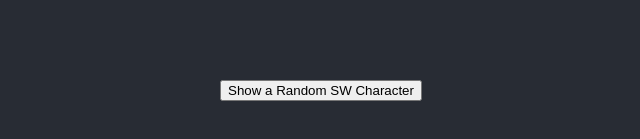
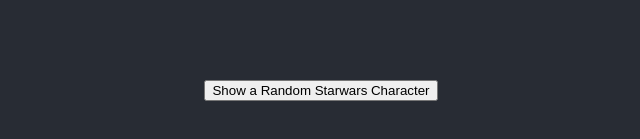
Before and after one commit to jaafari-R/Starwars-Random-Character-Viewer, a React (Create React App) app: page / in a window 1280 px wide. Shown: the part 315-454 px from the top of the page, without its empty margins (319-959 px from the left). Built offline with nearby package versions, Linux system fonts and the light colour scheme.

Commit message:
used a github api to retrieve Characters and added charecters images

```diff
--- a/src/StarwarsRandCharacter.js
+++ b/src/StarwarsRandCharacter.js
@@ -7,34 +7,31 @@
         super();
 
         this.state = {
+            image: '',
             name: '',
             height: '',
-            mass: '',
-            hair_color: '',
-            skin_color: '',
-            eye_color: ''
+            mass: ''
         }
 
         this.getCharacter = this.getCharacter.bind(this);
     }
 
     getCharacter() {
-        const peopleURL = 'https://swapi.dev/api/people/';
-        const sw_people_max = 83;
+        const peopleURL = 'https://raw.githubusercontent.com/akabab/starwars-api/master/api/id/';
+        const sw_people_max = 88;
         const random_sw_char_num = (Math.floor(Math.random() * sw_people_max)) + 1
 
-        const getURL = peopleURL + random_sw_char_num;
+        const getURL = peopleURL + random_sw_char_num + '.json';
 
         fetch(getURL)
             .then(response => response.json())
             .then(data => {
+                console.log(data.id);
                 this.setState({
+                    image: data.image,
                     name: data.name,
                     height: data.height,
-                    mass: data.mass,
-                    hair_color: data.hair_color,
-                    skin_color: data.skin_color,
-                    eye_color: data.eye_color
+                    mass: data.mass
                 });
             });
     }
@@ -42,18 +39,15 @@
     render() {
         return (
             <div>
-                {
-                    this.state.name !== '' &&
-                        <div>
-                        <h1>Name: {this.state.name}</h1>
-                        <h2>Height: {this.state.height}</h2>
-                        <h2>Mass: {this.state.mass}</h2>
-                        <h2>Hair Color: {this.state.hair_color}</h2>
-                        <h2>Skin Color: {this.state.skin_color}</h2>
-                        <h2>Eyes Color {this.state.eye_color}</h2>
-                        </div>
-                }
-                <button onClick={this.getCharacter}>Show a Random SW Character</button>
+            {   this.state.name &&
+                <div>
+                { this.state.name && <h1>Name: {this.state.name}</h1> }
+                    <img height="500vh" src={this.state.image} alt="" />
+                    { <h2>Height: {this.state.height || "Unknown"}</h2> }
+                    <h2>Mass: {this.state.mass || "Unknown"}</h2>
+                </div>
+            }
+            <button onClick={this.getCharacter}>Show a Random Starwars Character</button>
             </div>
         );
     }
```
